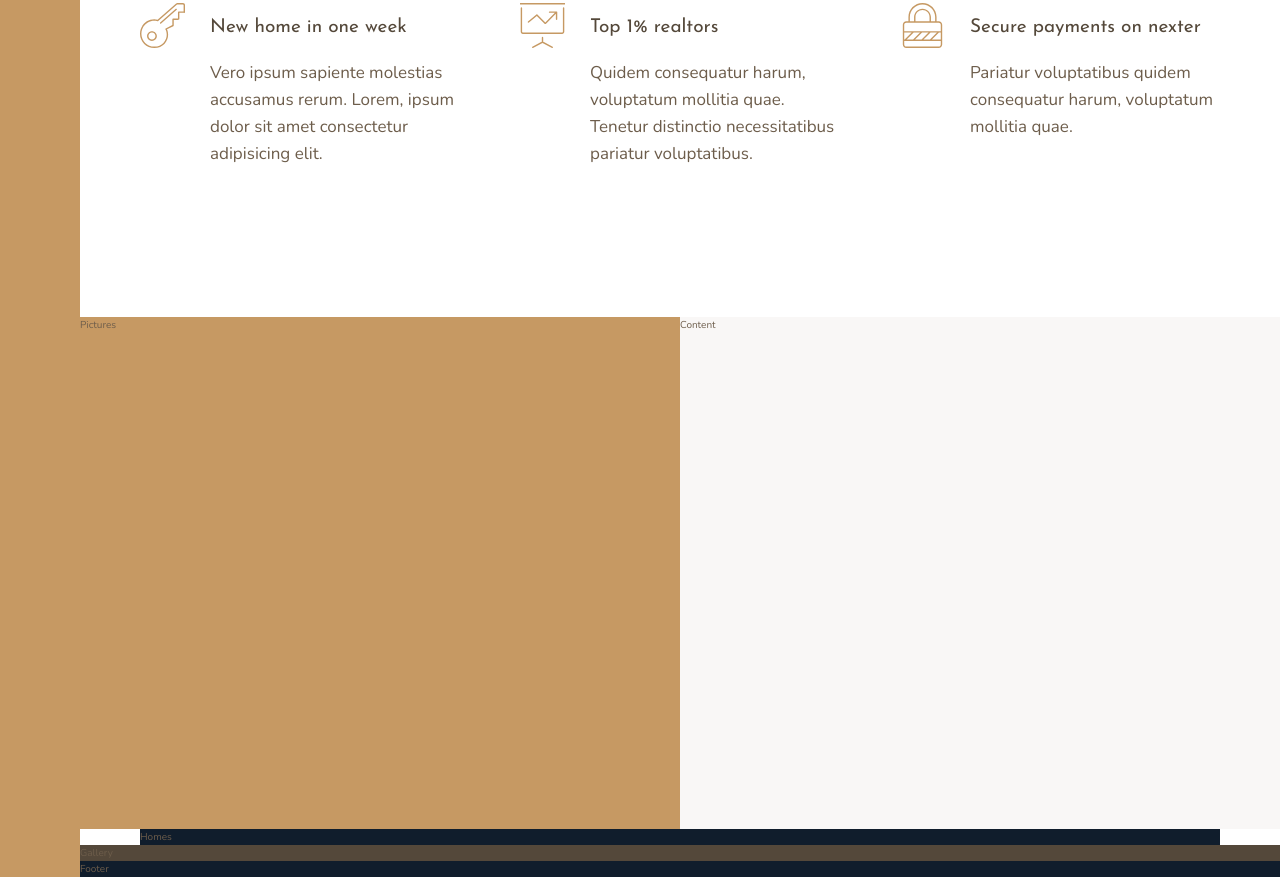
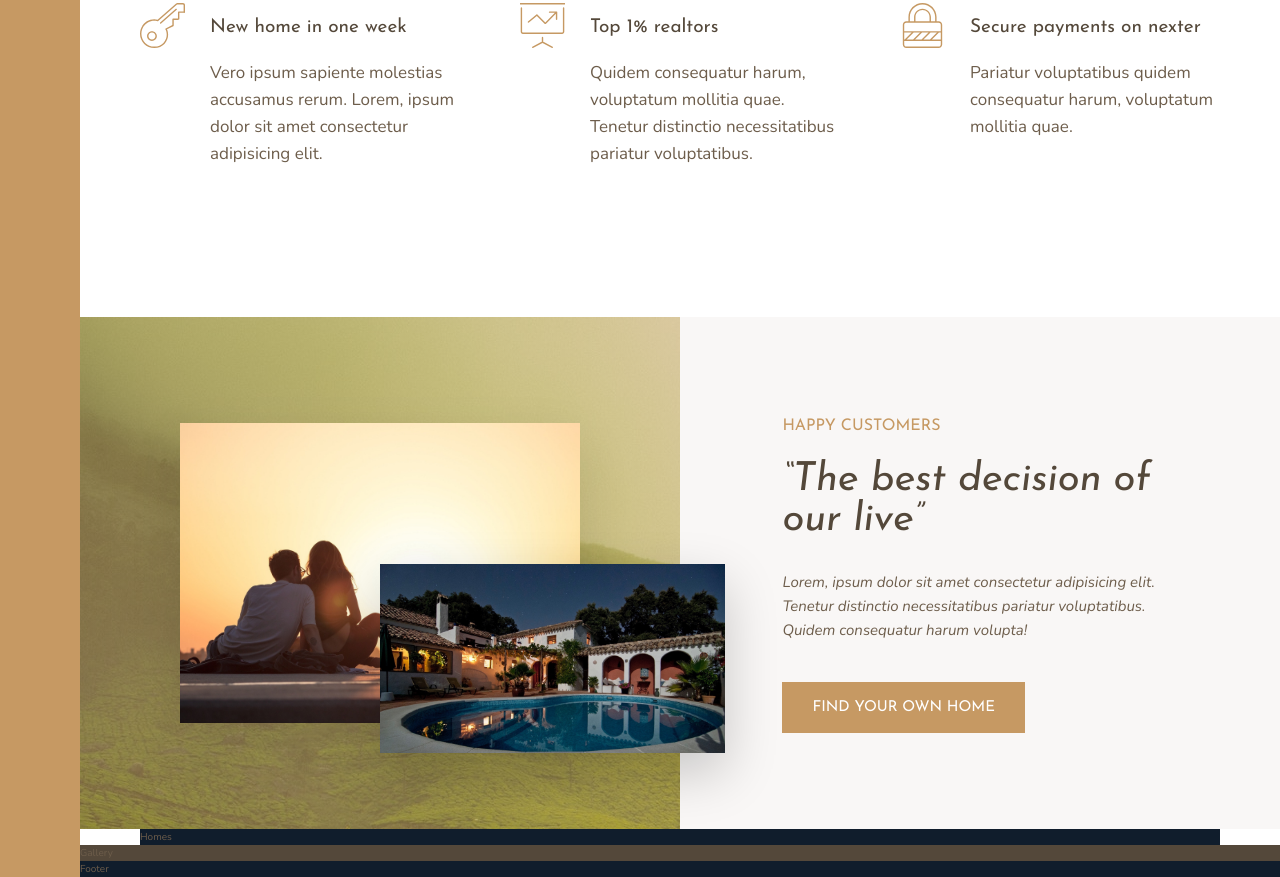
Before and after one commit to xmavv/Nexter, a website: page index.html in a window 1280 px wide. Shown: the part 991-1868 px from the top of the page. Drawn offline with nearby package versions, Linux system fonts and the light colour scheme.

Commit message:
added / story section / CSS

```diff
--- a/index.html
+++ b/index.html
@@ -76,11 +76,15 @@
         </section>
 
         <div class="story__pictures">
-            Pictures
+            <img class="story__img--1" src="img/story-1.jpeg" alt="couple with new house">
+            <img class="story__img--2" src="img/story-2.jpeg" alt="new house">
         </div>
 
         <div class="story__content">
-            Content
+            <h3 class="heading-3 mb-sm">Happy Customers</h3>
+            <h2 class="heading-2 heading-2--dark mb-md">&ldquo;The best decision of our live&rdquo;</h2>
+            <p class="story__text">Lorem, ipsum dolor sit amet consectetur adipisicing elit. Tenetur distinctio necessitatibus pariatur voluptatibus. Quidem consequatur harum volupta!</p>
+            <button class="btn">Find Your own home</button>
         </div>
 
         <section class="homes">
--- a/sass/_story.scss
+++ b/sass/_story.scss
@@ -2,10 +2,53 @@
     &__pictures {
         background-color: $color-primary;
         grid-column: full-start / col-end 4;
+
+        display: grid;
+        grid-template-rows: repeat(6, 1fr);
+        grid-template-columns: repeat(6, 1fr);
+        align-items: center;
+
+        background-image: linear-gradient(rgba($color-primary, .5), rgba($color-primary, .5)), url(../img/back.jpg);
+    }
+
+    &__img--1 {
+        width: 100%;
+        grid-column: 2 / 6;
+        grid-row: 2 / 6;
+        box-shadow: 0 2rem 5rem rgba($color: #000000, $alpha: .1);
+    }
+
+    &__img--2 {
+        width: 115%;
+        grid-column: 4 / 7;
+        grid-row: 4 / 6;
+        z-index: 100;
+        box-shadow: 0 2rem 5rem rgba($color: #000000, $alpha: .2);
     }
 
     &__content {
         background-color: $color-grey-light-1;
         grid-column: col-start 5 / full-end;
+
+        padding: 6rem 8vw;
+
+        //flexbox
+        display: flex;
+        flex-direction: column;
+        justify-content: center;
+        align-items: flex-start;
+
+        //grid
+        // display: grid;
+        // align-content: center;
+        // justify-items: start;
+    }
+
+    &__text {
+        font-size: 1.5rem;
+        font-style: italic;
+        // tutaj uzywamy normalnie tutaj w srodku nie za pomoca utility classes
+        // bo to nie jest element reuzywalny
+        margin-bottom: 4rem;
     }
 }
--- a/sass/_typography.scss
+++ b/sass/_typography.scss
@@ -9,10 +9,19 @@
 
 .heading-2 {
     @extend %heading;
+    font-size: 4rem;
+    font-style: italic;
+    line-height: 1;
+
+    &--light { color: $color-grey-light-1 };
+    &--dark { color: $color-grey-dark-1 };
 }
 
 .heading-3 {
     @extend %heading;
+    font-size: 1.6rem;
+    color: $color-primary;
+    text-transform: uppercase;
 }
 
 .heading-4 {
@@ -22,3 +31,25 @@
     &--light { color: $color-grey-light-1 };
     &--dark { color: $color-grey-dark-1 };
 }
+
+.btn {
+    background-color: $color-primary;
+    color: #fff;
+    border: none;
+    border-radius: 0;
+    font-family: $font-display;
+    font-size: 1.5rem;
+    text-transform: uppercase;
+    padding: 1.8rem 3rem;
+    cursor: pointer;
+    transition: background-color .2s ease;
+
+    &:hover {
+        background-color: $color-primary-dark;
+    }
+}
+
+.mb-sm { margin-bottom: 2rem; }
+.mb-md { margin-bottom: 3rem; }
+.mb-lg { margin-bottom: 4rem; }
+.mb-hg { margin-bottom: 8rem; }
```
Also changed, not shown: css/style.css.
